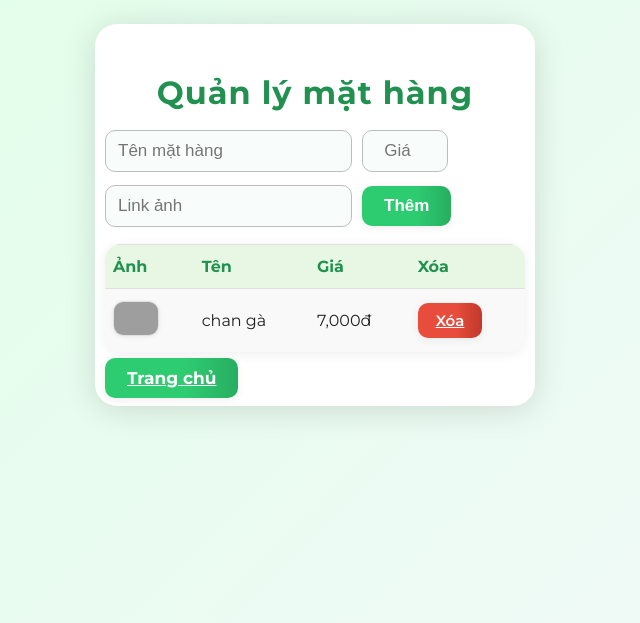
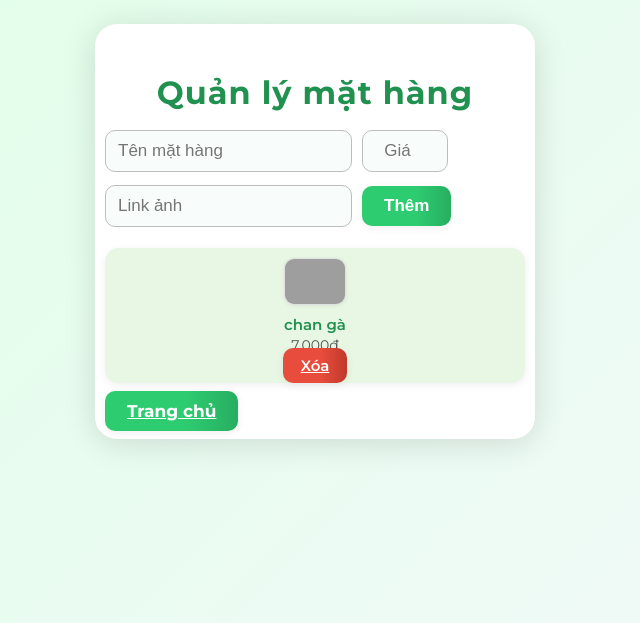
Before and after one commit to Luan2005-ST23B/Thi_no, a Flask app: page /items in a window 1280 px wide. Shown: the top 623 px of the page, without its empty margins (325-965 px from the left). Run offline with Flask 3, Linux system fonts and the light colour scheme; grey boxes are pictures that could not be loaded.

Commit message:
Update code: sửa chức năng, giao diện, v.v.

```diff
--- a/templates/bill_detail.html
+++ b/templates/bill_detail.html
@@ -48,11 +48,6 @@
                 {% endfor %}
             </ul>
             <div class="flex-row">
-                <label>Thanh toán:</label>
-                <select name="payment">
-                    <option value="Tiền mặt" {% if bill.payment == "Tiền mặt" %}selected{% endif %}>Tiền mặt</option>
-                    <option value="Chuyển khoản" {% if bill.payment == "Chuyển khoản" %}selected{% endif %}>Chuyển khoản</option>
-                </select>
                 <label>
                     <input type="checkbox" name="paid" value="yes" {% if bill.paid %}checked{% endif %}> Đã tính tiền
                 </label>
--- a/templates/bills.html
+++ b/templates/bills.html
@@ -15,7 +15,6 @@
             <th>#</th>
             <th>Thời gian</th>
             <th>Tổng tiền</th>
-            <th>Thanh toán</th>
             <th>Trạng thái</th>
             <th>Hành động</th>
         </tr>
@@ -24,7 +23,6 @@
             <td>{{ loop.index }}</td>
             <td>{{ o.time }}</td>
             <td>{{ "{:,}".format(o.total) }}đ</td>
-            <td>{{ o.payment }}</td>
             <td>
                 {% if o.paid %}
                     <span style="color:green;font-weight:bold;">Đã thanh toán</span>
@@ -38,7 +36,7 @@
             </td>
         </tr>
         {% else %}
-        <tr><td colspan="6" class="empty">Chưa có bill nào</td></tr>
+        <tr><td colspan="5" class="empty">Chưa có bill nào</td></tr>
         {% endfor %}
     </table>
 </div>
--- a/templates/items.html
+++ b/templates/items.html
@@ -5,29 +5,68 @@
     <title>Quản lý mặt hàng</title>
     <meta name="viewport" content="width=device-width, initial-scale=1">
     <link rel="stylesheet" href="{{ url_for('static', filename='style.css') }}">
+    <style>
+        .item-grid {
+            display: grid;
+            grid-template-columns: repeat(auto-fit, minmax(140px, 1fr));
+            gap: 14px;
+            margin-bottom: 18px;
+        }
+        .item-card {
+            background: #e8f7e4;
+            border-radius: 14px;
+            box-shadow: 0 2px 8px #0001;
+            padding: 10px 8px 8px 8px;
+            text-align: center;
+            min-width: 0;
+        }
+        .item-card img {
+            max-width: 60px;
+            max-height: 60px;
+            border-radius: 10px;
+            margin-bottom: 6px;
+        }
+        .item-card .item-name {
+            font-weight: 600;
+            color: #219150;
+            font-size: 15px;
+            margin-bottom: 2px;
+            word-break: break-word;
+        }
+        .item-card .item-price {
+            color: #555;
+            font-size: 14px;
+            margin-bottom: 2px;
+        }
+        .item-card .danger-btn {
+            margin-top: 6px;
+            width: 90%;
+        }
+    </style>
 </head>
 <body>
 <div class="container">
     <h1>Quản lý mặt hàng</h1>
-    <form method="post" class="flex-row">
+    <form method="post" class="flex-row" style="margin-bottom:18px;">
         <input name="name" placeholder="Tên mặt hàng" required>
         <input name="price" type="number" placeholder="Giá" required>
         <input name="img" placeholder="Link ảnh" required>
         <button type="submit" {% if items|length >= 30 %}disabled{% endif %}>Thêm</button>
     </form>
-    <table>
-        <tr><th>Ảnh</th><th>Tên</th><th>Giá</th><th>Xóa</th></tr>
+    {% if items %}
+    <div class="item-grid">
         {% for item in items %}
-        <tr>
-            <td><img src="{{ item.img }}" alt="ảnh"></td>
-            <td>{{ item.name }}</td>
-            <td>{{ "{:,}".format(item.price) }}đ</td>
-            <td><a href="/delete_item/{{ loop.index0 }}" class="danger-btn">Xóa</a></td>
-        </tr>
-        {% else %}
-        <tr><td colspan="4" class="empty">Chưa có mặt hàng nào</td></tr>
+        <div class="item-card">
+            <img src="{{ item.img }}" alt="ảnh">
+            <div class="item-name">{{ item.name }}</div>
+            <div class="item-price">{{ "{:,}".format(item.price) }}đ</div>
+            <a href="/delete_item/{{ loop.index0 }}" class="danger-btn" onclick="return confirm('Xóa mặt hàng này?')">Xóa</a>
+        </div>
         {% endfor %}
-    </table>
+    </div>
+    {% else %}
+    <div class="empty">Chưa có mặt hàng nào</div>
+    {% endif %}
     <a href="/" class="top-btn">Trang chủ</a>
 </div>
 </body>
```
Also changed, not shown: templates/home.html (+17 -4 lines), templates/orders.html (+8 -8 lines).
